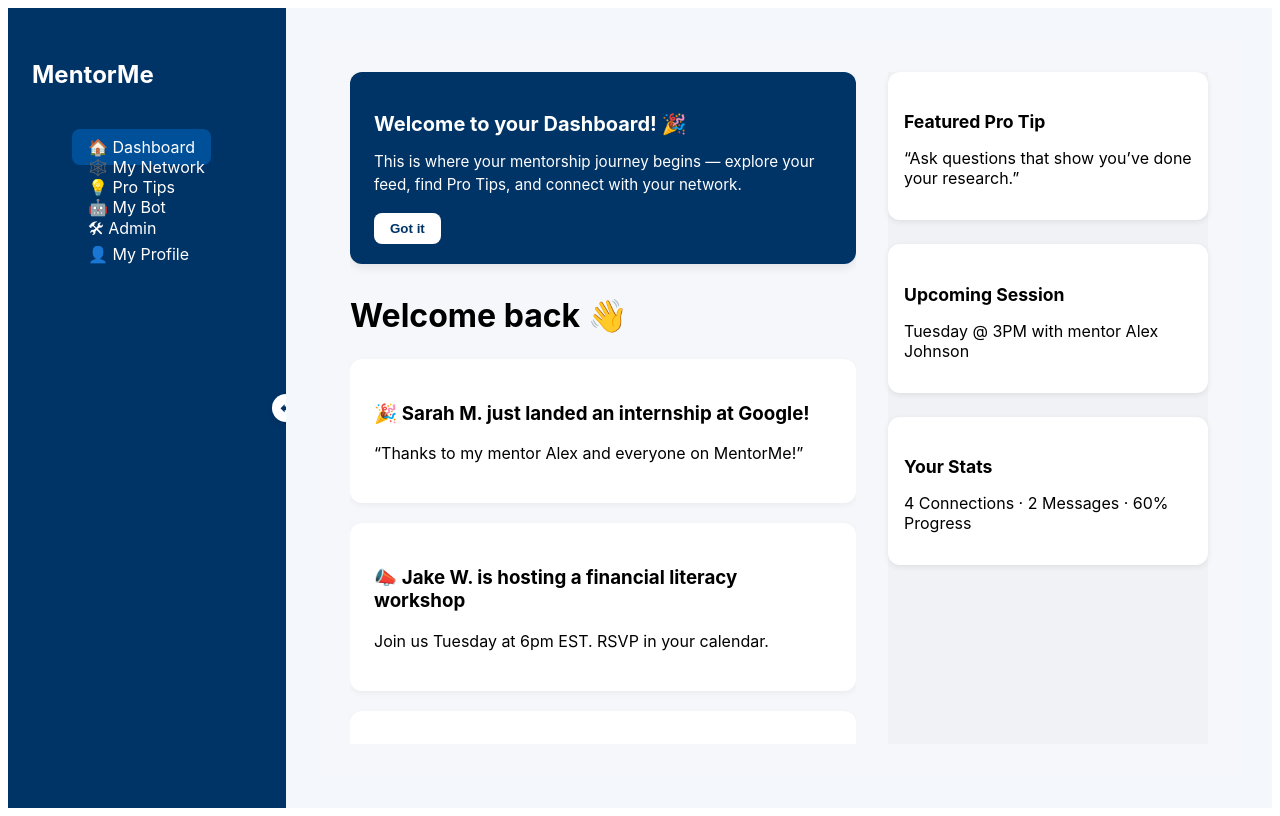
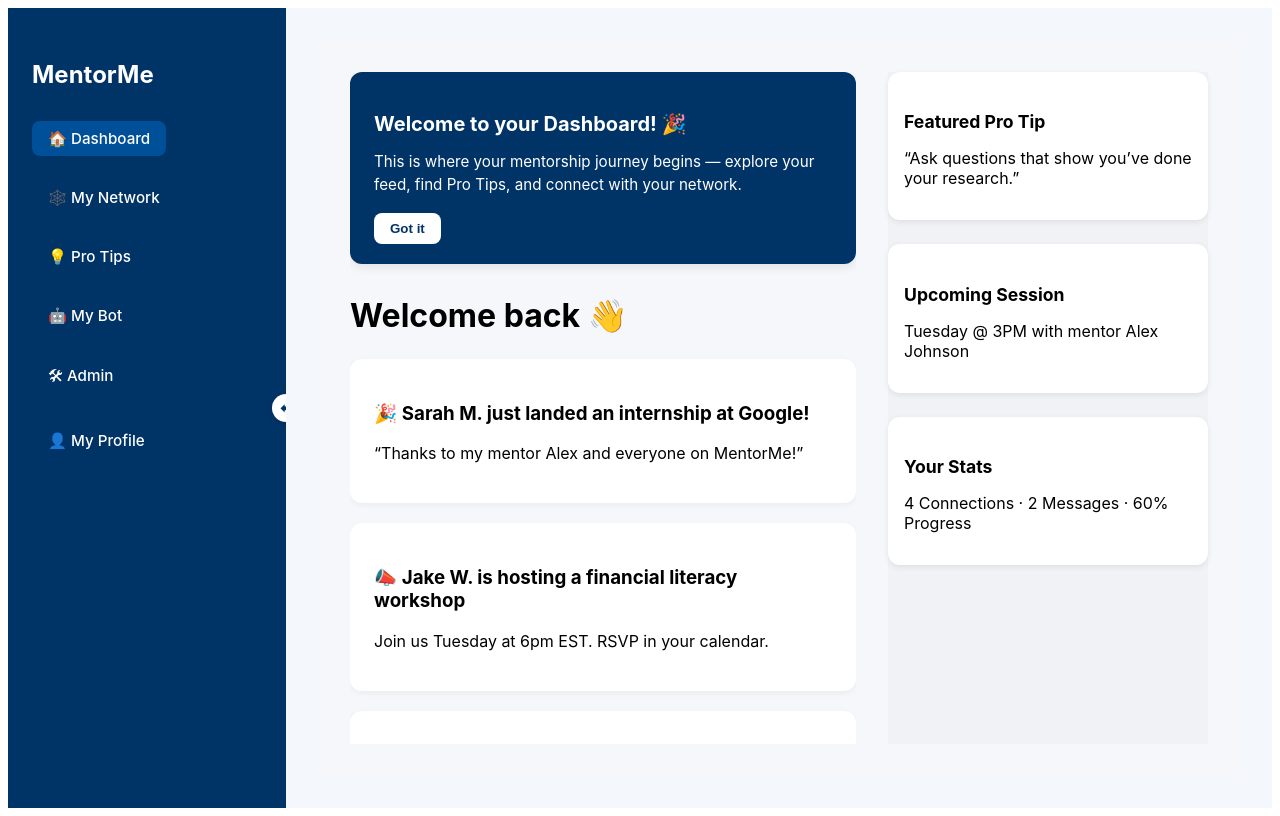
Before and after one commit to Rfitzgerald-svg/mentorme-frontend-, a React (Create React App) app: page /dashboard in a window 1280 px wide. Built offline with nearby package versions, Linux system fonts and the light colour scheme.

Commit message:
Update Dashboard.css

```diff
--- a/src/routes/Dashboard.css
+++ b/src/routes/Dashboard.css
@@ -6,6 +6,79 @@
   background-color: #f5f7fa;
   height: 100%;
   box-sizing: border-box;
+}
+
+.sidebar {
+  background-color: #0f1f2e;
+  color: white;
+  padding: 2rem;
+  position: relative;
+  transition: width 0.3s ease;
+  overflow: hidden;
+}
+
+.sidebar.collapsed {
+  padding: 2rem 0.5rem;
+}
+
+.sidebar .logo {
+  font-size: 1.75rem;
+  font-weight: bold;
+  margin-bottom: 2rem;
+  white-space: nowrap;
+  overflow: hidden;
+  transition: opacity 0.3s ease;
+}
+
+.sidebar.collapsed .logo {
+  opacity: 0;
+}
+
+.sidebar ul {
+  list-style: none;
+  padding: 0;
+  margin: 0;
+}
+
+.sidebar ul li {
+  margin-bottom: 1.25rem;
+}
+
+.sidebar ul li a {
+  color: white;
+  text-decoration: none;
+  font-weight: 500;
+  font-size: 0.95rem;
+  display: inline-block;
+  white-space: nowrap;
+  overflow: hidden;
+  transition: opacity 0.3s ease;
+}
+
+.sidebar.collapsed ul li a {
+  opacity: 0;
+}
+
+.collapse-btn {
+  position: absolute;
+  top: 50%;
+  right: -14px;
+  transform: translateY(-50%);
+  background-color: white;
+  color: #003366;
+  border: none;
+  border-radius: 50%;
+  width: 28px;
+  height: 28px;
+  font-weight: bold;
+  font-size: 14px;
+  cursor: pointer;
+  box-shadow: 0 2px 6px rgba(0,0,0,0.1);
+  transition: background 0.2s ease;
+}
+
+.collapse-btn:hover {
+  background-color: #f0f0f0;
 }
 
 .feed {
```
